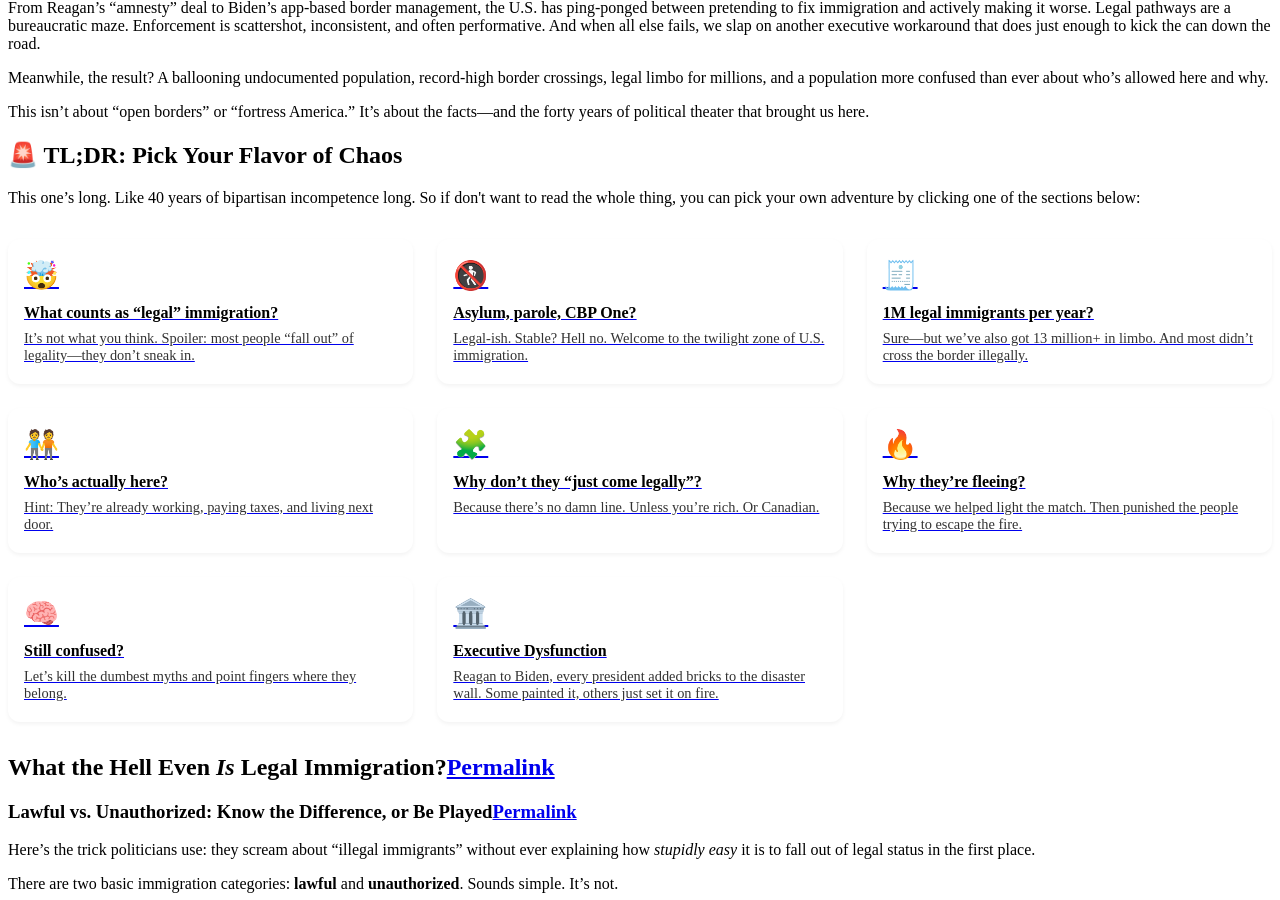
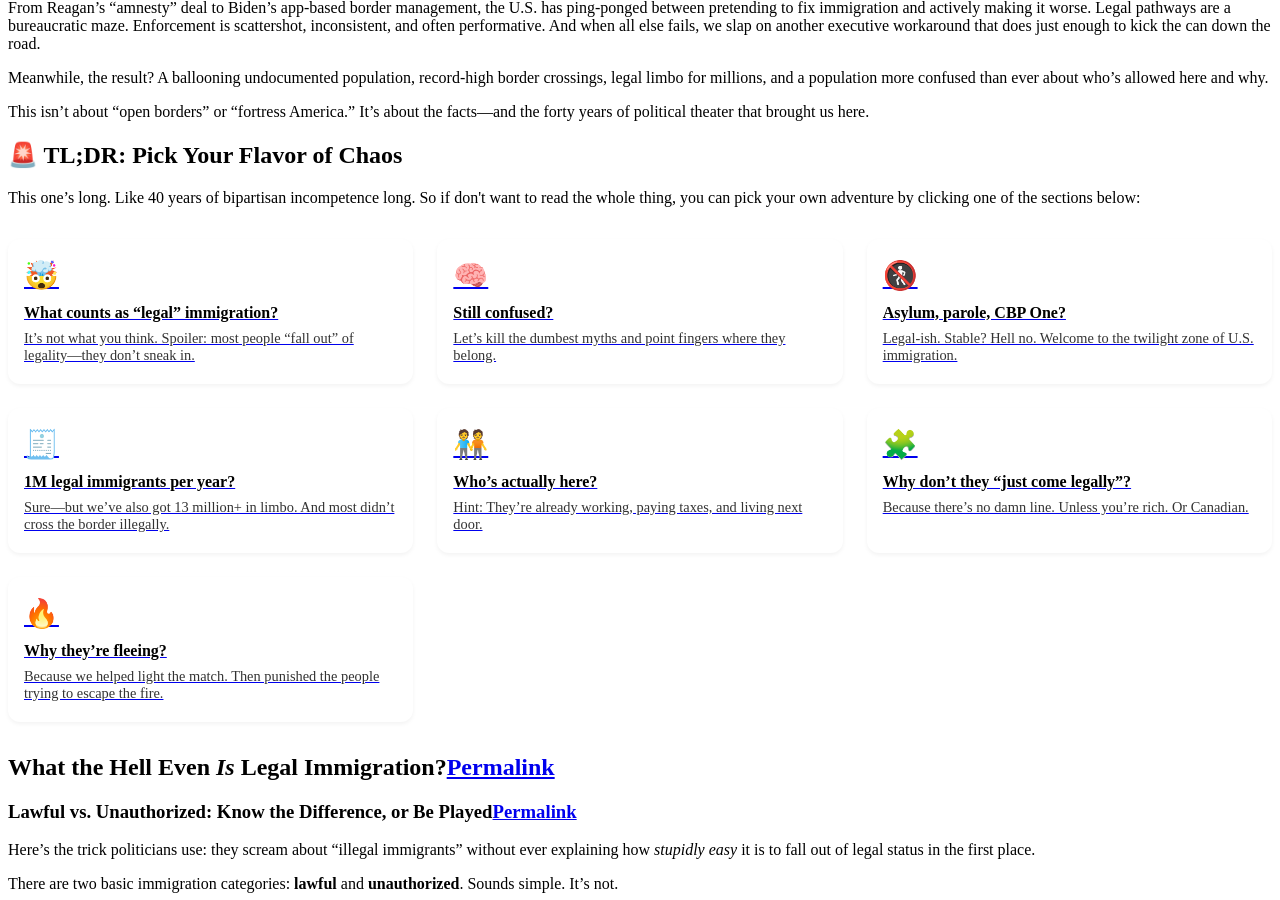
Before and after one commit to mrbrant89/wokedissident, a Jekyll site: the page built from _posts/2025/04/2025-04-21-reagan-to-biden-immigration.md, in a window 1280 px wide and 900 px high, scrolled down 2876 px. Built offline with Jekyll 4.4.1, drawn with Linux system fonts in a browser that asks for light colours; cached includes are drawn as plain includes; comment, search, counter and statistics services are not loaded.

Commit message:
Minor Text Changes

```diff
--- a/_posts/2025/04/2025-04-21-reagan-to-biden-immigration.md
+++ b/_posts/2025/04/2025-04-21-reagan-to-biden-immigration.md
@@ -94,6 +94,12 @@ This isn’t about “open borders” or “fortress America.” It’s about th
     <div class="tldr-text">It’s not what you think. Spoiler: most people “fall out” of legality—they don’t sneak in.</div>
   </a>
 
+  <a href="#the-migration-myth-machine-lies-distractions-and-border-theater" class="tldr-card">
+    <div class="tldr-icon">🧠</div>
+    <div class="tldr-title">Still confused?</div>
+    <div class="tldr-text">Let’s kill the dumbest myths and point fingers where they belong.</div>
+  </a>
+
   <a href="#life-in-limbo-the-immigration-twilight-zone" class="tldr-card">
     <div class="tldr-icon">🚷</div>
     <div class="tldr-title">Asylum, parole, CBP One?</div>
@@ -122,18 +128,6 @@ This isn’t about “open borders” or “fortress America.” It’s about th
     <div class="tldr-icon">🔥</div>
     <div class="tldr-title">Why they’re fleeing?</div>
     <div class="tldr-text">Because we helped light the match. Then punished the people trying to escape the fire.</div>
-  </a>
-
-  <a href="#the-migration-myth-machine-lies-distractions-and-border-theater" class="tldr-card">
-    <div class="tldr-icon">🧠</div>
-    <div class="tldr-title">Still confused?</div>
-    <div class="tldr-text">Let’s kill the dumbest myths and point fingers where they belong.</div>
-  </a>
-
-  <a href="#executive-failure-every-president-built-this-crisis" class="tldr-card">
-    <div class="tldr-icon">🏛️</div>
-    <div class="tldr-title">Executive Dysfunction</div>
-    <div class="tldr-text">Reagan to Biden, every president added bricks to the disaster wall. Some painted it, others just set it on fire.</div>
   </a>
 </div>
 
```
